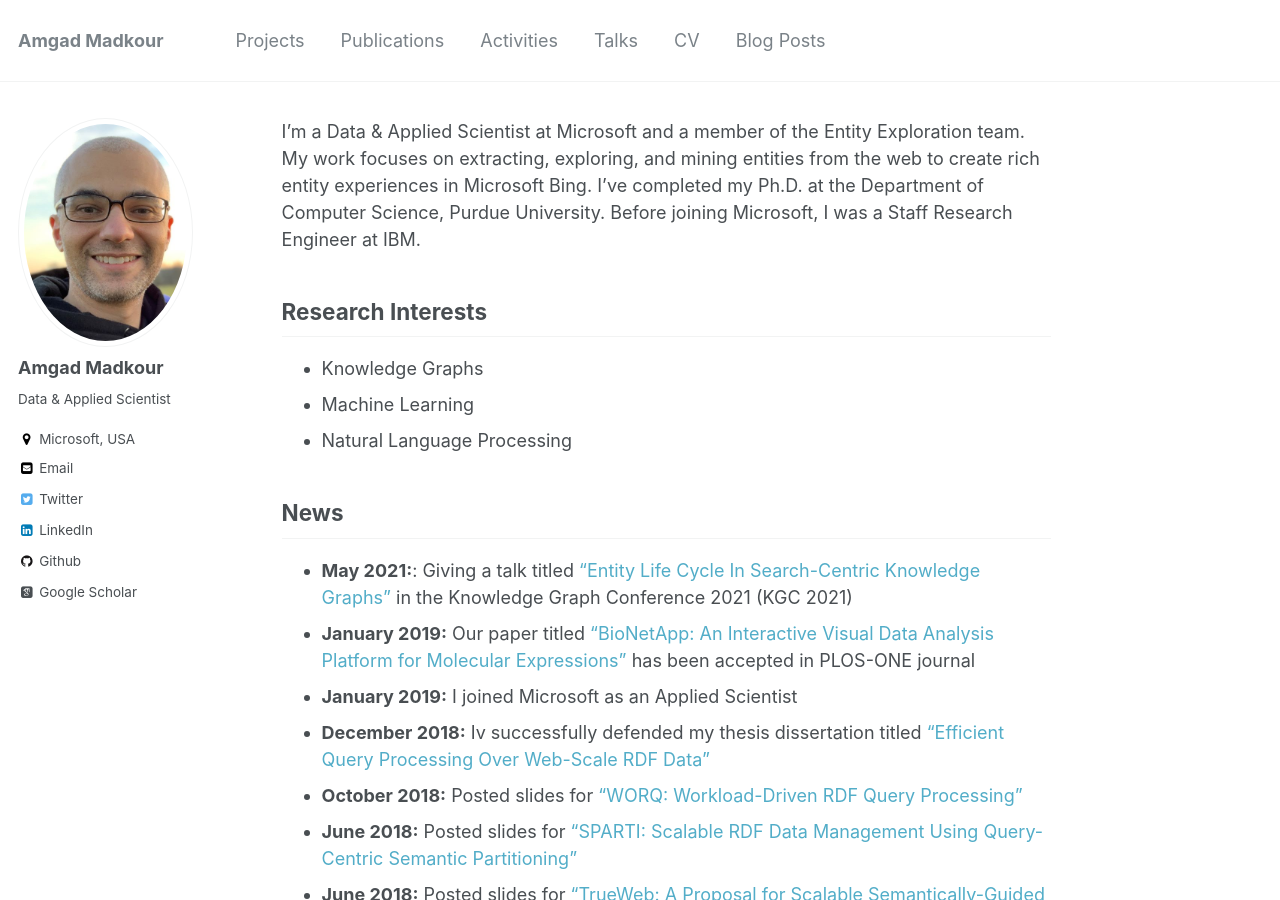
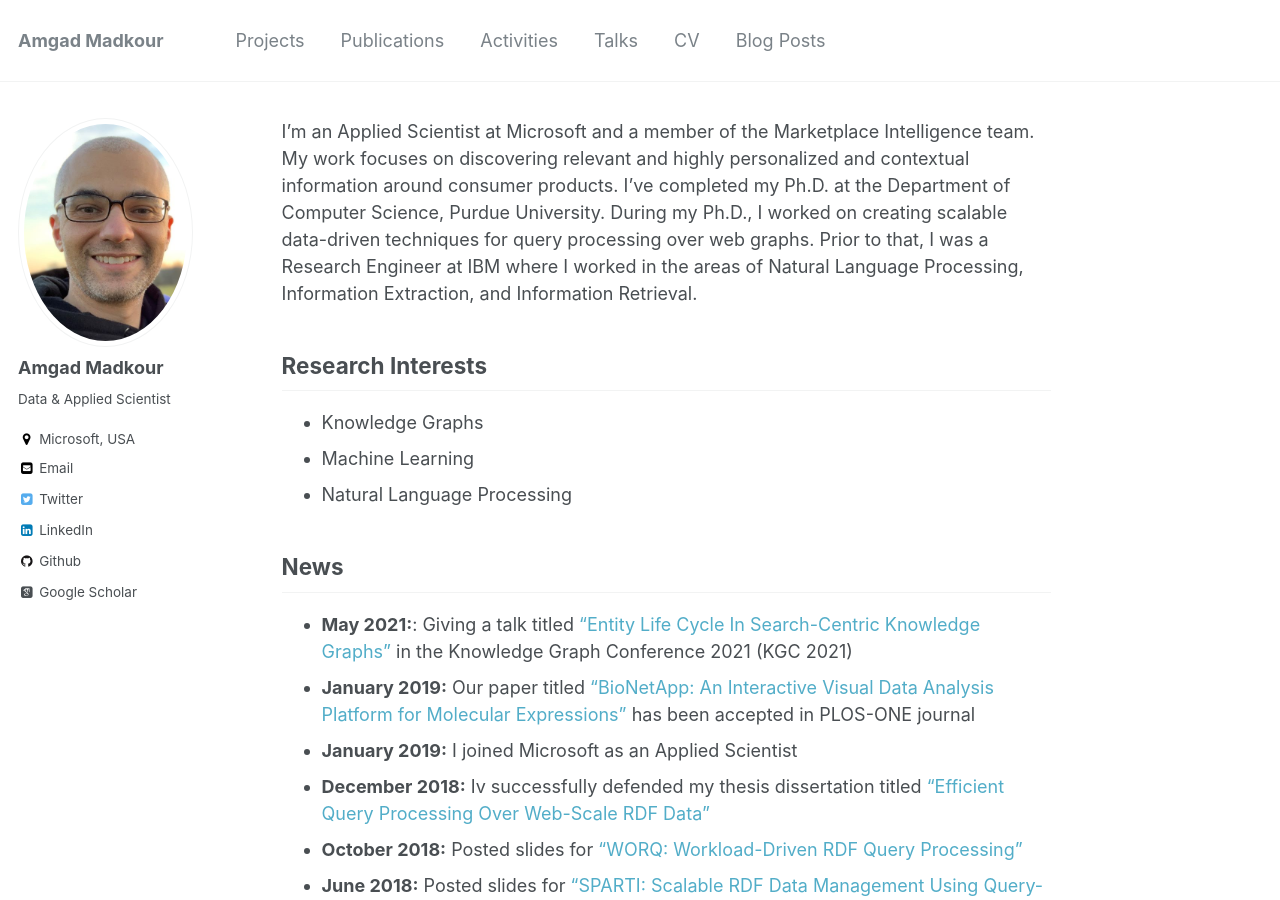
Before and after one commit to amgadmadkour/amgadmadkour.github.io, a Jekyll site: the page built from _pages/about.md, in a window 1280 px wide and 900 px high. Built offline with Jekyll 4.4.1, drawn with Linux system fonts in a browser that asks for light colours; some web fonts are replaced.

```diff
--- a/_pages/about.md
+++ b/_pages/about.md
@@ -7,7 +7,7 @@ redirect_from:
   - /about.html
 ---
 
-I’m a Data & Applied Scientist at Microsoft and a member of the Entity Exploration team. My work focuses on extracting, exploring, and mining entities from the web to create rich entity experiences in Microsoft Bing. I’ve completed my Ph.D. at the Department of Computer Science, Purdue University. Before joining Microsoft, I was a Staff Research Engineer at IBM.
+I’m an Applied Scientist at Microsoft and a member of the Marketplace Intelligence team. My work focuses on discovering relevant and highly personalized and contextual information around consumer products. I’ve completed my Ph.D. at the Department of Computer Science, Purdue University. During my Ph.D., I worked on creating scalable data-driven techniques for query processing over web graphs. Prior to that, I was a Research Engineer at IBM where I worked in the areas of Natural Language Processing, Information Extraction, and Information Retrieval.
 
 ## Research Interests
 * Knowledge Graphs
```
Also changed, not shown: README.md (+3 -1 lines), Gemfile.lock.
